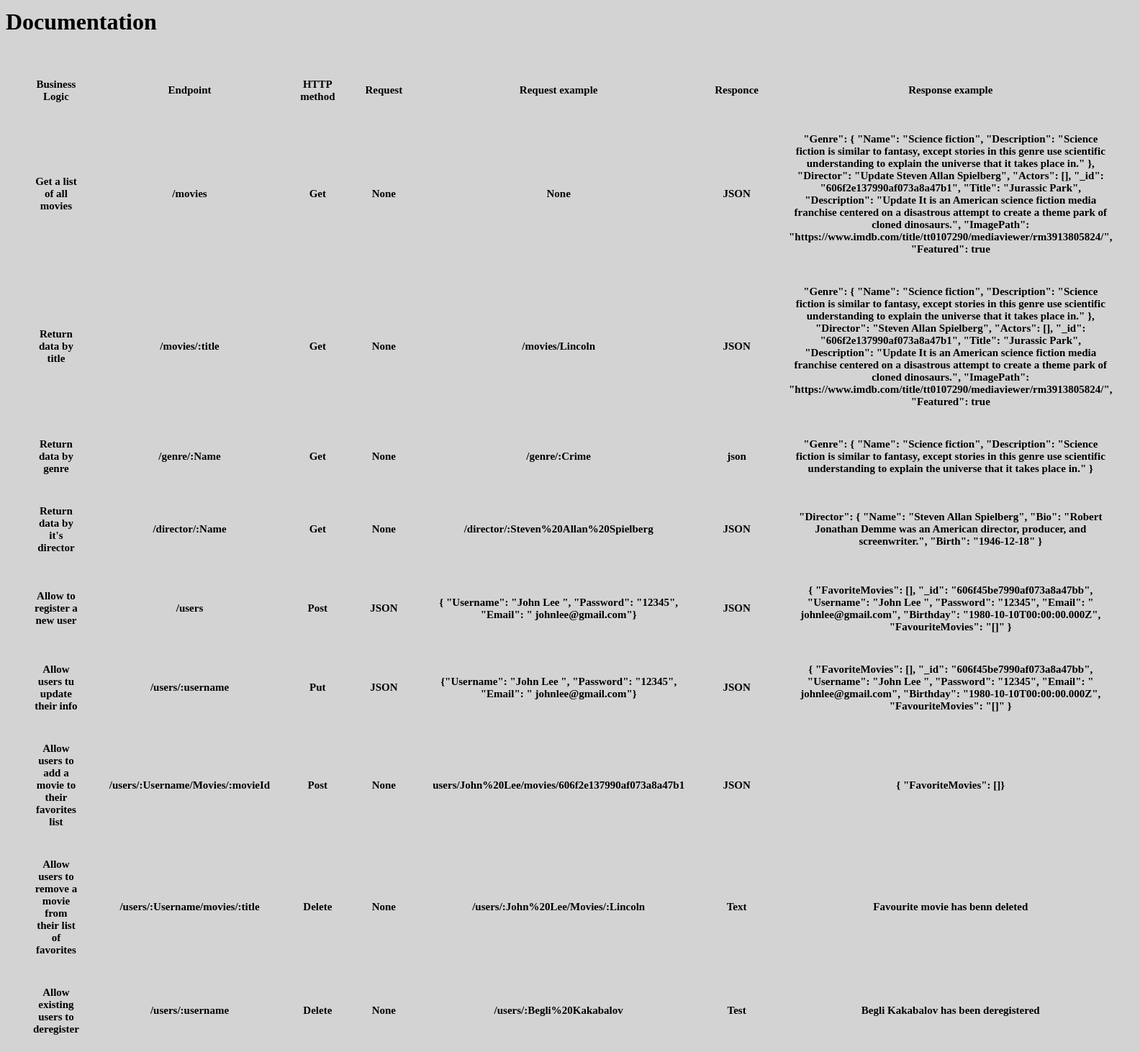
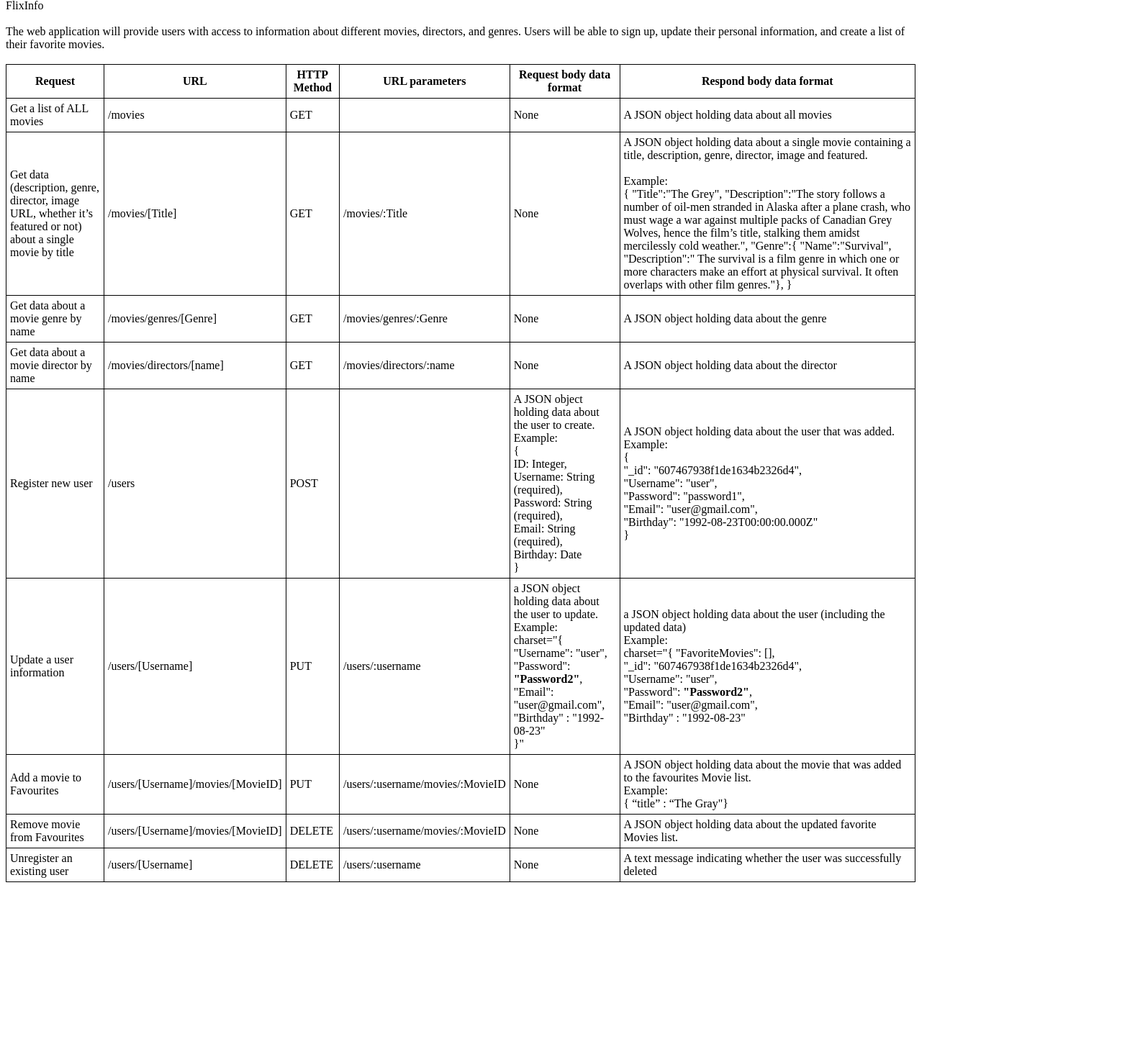
Before and after one commit to Begli0102/Movie_Api, a website: page public/documentation.html in a window 1280 px wide. Shown: the part 9-1471 px from the top of the page at 72% size, 1584 px wide, since content can reach past the window. After the commit the page ends 1243 px from the top, so only its background shows below. Drawn offline with Linux system fonts and the light colour scheme.

Commit message:
update README.md

```diff
--- a/css/styles.css
+++ /dev/null
@@ -1,22 +0,0 @@
-body{
-  background-color:lightgray;
-
-}
-table{
-    text-align: center;
-
-    padding: 1rem;
-}
-table tr{
-align-items:center;
-
-  font-size: 15px;
-
-}
-table td{
-  padding: 1rem;
-
-}
-table th{
-  padding:20px;
-}
--- a/public/documentation.html
+++ b/public/documentation.html
@@ -1,171 +1,145 @@
 <!DOCTYPE html>
-<html lang="en" dir="ltr">
+<html lang="en">
+
   <head>
     <meta charset="utf-8">
-    <title>Movie-API</title>
-    <link href="../css/styles.css" rel="stylesheet"  type="text/css">
+    <title>MoviesInfo</title>
+    <meta name="viewport" content="width=device-width, initial-scale=1.0">
+    <style>
+table, th, td {
+  border: 1px solid black;
+  border-collapse: collapse;
+}
+th, td {
+  padding: 5px;
+}
+</style>
   </head>
+
   <body>
-    <h1>Documentation</h1>
+    FlixInfo <br><br>
+
+    The web application will provide users with access to information about different
+    movies, directors, and genres. Users will be able to sign up, update their
+    personal information, and create a list of their favorite movies.
+    <br> <br>
 
     <table>
   <tr>
-          <th>Business Logic</th>
-          <th>Endpoint</th>
-          <th>HTTP method</th>
     <th>Request</th>
-          <th>Request example</th>
-          <th>Responce</th>
-          <th>Response example</th>
-        </tr>
-
-        <tr>
-          <th>Get a list of all movies</th>
-          <th>/movies</th>
-          <th>Get</th>
-          <th>None</th>
-          <th>None</th>
-          <th>JSON</th>
-          <th>
-            "Genre": {
-            "Name": "Science fiction",
-            "Description": "Science fiction is similar to fantasy, except stories in this genre use scientific understanding to explain the universe that it takes place in."
-        },
-        "Director": "Update Steven Allan Spielberg",
-        "Actors": [],
-        "_id": "606f2e137990af073a8a47b1",
-        "Title": "Jurassic Park",
-        "Description": "Update  It is an American science fiction media franchise centered on a disastrous attempt to create a theme park of cloned dinosaurs.",
-        "ImagePath": "https://www.imdb.com/title/tt0107290/mediaviewer/rm3913805824/",
-        "Featured": true
-       </th>
+    <th>URL</th>
+    <th>HTTP Method</th>
+    <th>URL parameters</th>
+    <th>Request body data format</th>
+    <th>Respond body data format</th>
   </tr>
   <tr>
-
-          <th>Return data by title</th>
-          <th>/movies/:title</th>
-          <th>Get</th>
-          <th>None</th>
-          <th>/movies/Lincoln</th>
-          <th>JSON</th>
-          <th>"Genre": {
-          "Name": "Science fiction",
-          "Description": "Science fiction is similar to fantasy, except stories in this genre use scientific understanding to explain the universe that it takes place in."
-      },
-      "Director": "Steven Allan Spielberg",
-      "Actors": [],
-      "_id": "606f2e137990af073a8a47b1",
-      "Title": "Jurassic Park",
-      "Description": "Update  It is an American science fiction media franchise centered on a disastrous attempt to create a theme park of cloned dinosaurs.",
-      "ImagePath": "https://www.imdb.com/title/tt0107290/mediaviewer/rm3913805824/",
-      "Featured": true
-      </th>
+    <td>Get a list of ALL movies</td>
+    <td>/movies</td>
+    <td>GET</td>
+    <td></td>
+    <td>None</td>
+    <td>A JSON object holding data about all movies</td>
   </tr>
   <tr>
-          <th>Return data by genre</th>
-          <th>/genre/:Name</th>
-          <th>Get</th>
-          <th>None</th>
-          <th>/genre/:Crime</th>
-          <th>json</th>
-          <th> "Genre": {
-            "Name": "Science fiction",
-            "Description": "Science fiction is similar to fantasy, except stories in this genre use scientific understanding to explain the universe that it takes place in."
+    <td>Get data (description, genre, director, image URL, whether it’s featured or not) about a single movie by title</td>
+    <td>/movies/[Title]</td>
+    <td>GET</td>
+    <td>/movies/:Title</td>
+    <td>None</td>
+    <td>A JSON object holding data about a single movie containing a title, description, genre, director, image and featured. <br><br>
+    Example: <br>
+    {
+    "Title":"The Grey",
+    "Description":"The story follows a number of oil-men stranded in Alaska after a plane crash, who must wage a war against multiple packs of Canadian Grey Wolves, hence the film’s title, stalking them amidst mercilessly cold weather.",
+    "Genre":{
+      "Name":"Survival",
+      "Description":" The survival is a film genre in which one or more characters make an effort at physical survival. It often overlaps with other film genres."},
      }
-          </th>
+        <br></td>
   </tr>
   <tr>
-          <th>Return data by it's director</th>
-          <th>/director/:Name</th>
-          <th>Get</th>
-          <th>None</th>
-          <th>/director/:Steven%20Allan%20Spielberg</th>
-          <th>JSON</th>
-          <th>"Director": {
-            "Name": "Steven Allan Spielberg",
-            "Bio": "Robert Jonathan Demme was an American director, producer, and screenwriter.",
-            "Birth": "1946-12-18"
-           }
-          </th>
-        </tr>
-
-      <tr>
-        <th>Allow to register a new user</th>
-        <th>/users</th>
-        <th>Post</th>
-        <th>JSON</th>
-        <th>
-        { "Username": "John Lee ",
-        "Password": "12345",
-        "Email": " johnlee@gmail.com"}
-       </th>
-        <th>JSON</th>
-        <th> {
-        "FavoriteMovies": [],
-        "_id": "606f45be7990af073a8a47bb",
-        "Username": "John Lee ",
-        "Password": "12345",
-        "Email": " johnlee@gmail.com",
-        "Birthday": "1980-10-10T00:00:00.000Z",
-        "FavouriteMovies": "[]"
-         }
-        </th>
-        </tr>
-
-          <tr>
-            <th>Allow users tu update their info</th>
-            <th>/users/:username</th>
-            <th>Put</th>
-            <th>JSON</th>
-            <th>
-            {"Username": "John Lee ",
-            "Password": "12345",
-            "Email": " johnlee@gmail.com"}
-           </th>
-            <th>JSON</th>
-            <th>{
-            "FavoriteMovies": [],
-            "_id": "606f45be7990af073a8a47bb",
-            "Username": "John Lee ",
-            "Password": "12345",
-            "Email": " johnlee@gmail.com",
-            "Birthday": "1980-10-10T00:00:00.000Z",
-            "FavouriteMovies": "[]"
-             }
-            </th>
-          </tr>
-
-
-        <tr>
-          <th>Allow users to add a movie to their favorites list</th>
-          <th>/users/:Username/Movies/:movieId</th>
-          <th>Post</th>
-          <th>None</th>
-          <th>users/John%20Lee/movies/606f2e137990af073a8a47b1</th>
-          <th>JSON</th>
-          <th>
-            { "FavoriteMovies": []}
-          </th>
-        </tr>
-
-        <tr>
-          <th>Allow users to remove a movie from their list of favorites</th>
-          <th>/users/:Username/movies/:title</th>
-          <th>Delete</th>
-          <th>None</th>
-          <th>/users/:John%20Lee/Movies/:Lincoln</th>
-          <th>Text</th>
-          <th>Favourite movie has benn deleted</th>
+    <td>Get data about a movie genre by name</td>
+    <td>/movies/genres/[Genre]</td>
+    <td>GET</td>
+    <td>/movies/genres/:Genre</td>
+    <td>None</td>
+    <td>A JSON object holding data about the genre</td>
   </tr>
   <tr>
-          <th>Allow existing users to deregister</th>
-          <th>/users/:username</th>
-          <th>Delete</th>
-          <th>None</th>
-          <th>/users/:Begli%20Kakabalov</th>
-          <th>Test</th>
-          <th>Begli Kakabalov has been deregistered</th>
+    <td>Get data about a movie director by name</td>
+    <td>/movies/directors/[name]</td>
+    <td>GET</td>
+    <td>/movies/directors/:name</td>
+    <td>None</td>
+    <td>A JSON object holding data about the director</td>
+  </tr>
+  <tr>
+    <td>Register new user</td>
+    <td>/users</td>
+    <td>POST</td>
+    <td></td>
+    <td>A JSON object holding data about the user to create. <br> Example: <br> {
+  <br>ID: Integer,
+  <br>Username: String (required),
+  <br>Password: String (required),
+  <br>Email: String (required),
+  <br>Birthday: Date
+<br>}</td>
+    <td>A JSON object holding data about the user that was added.
+<br>Example: <br> { <br>
+    "_id": "607467938f1de1634b2326d4",<br>
+    "Username": "user",<br>
+    "Password": "password1",<br>
+    "Email": "user@gmail.com",<br>
+    "Birthday": "1992-08-23T00:00:00.000Z"<br>
+}</td>
+  </tr>
+  <tr>
+    <td>Update a user information</td>
+    <td>/users/[Username]</td>
+    <td>PUT</td>
+    <td>/users/:username</td>
+    <td>a JSON object holding data about the user to update. <br> Example: <br> charset="{
+"Username": "user",<br>
+"Password": <strong>"Password2"</strong>,<br>
+"Email": "user@gmail.com",<br>
+"Birthday" : "1992-08-23"<br>
+}"</td>
+    <td> a JSON object holding data about the user (including the updated data) <br> Example: <br> charset="{
+      "FavoriteMovies": [],<br>
+          "_id": "607467938f1de1634b2326d4",<br>
+          "Username": "user",<br>
+"Password": <strong>"Password2"</strong>,<br>
+"Email": "user@gmail.com",<br>
+"Birthday" : "1992-08-23"<br></td>
+  </tr>
+  <tr>
+    <td>Add a movie to Favourites </td>
+    <td>/users/[Username]/movies/[MovieID]</td>
+    <td>PUT</td>
+    <td>/users/:username/movies/:MovieID</td>
+    <td>None</td>
+    <td>A JSON object holding data about the movie that was added to the favourites Movie list. <br> Example:<br> { “title” : “The Gray"}</td>
+  </tr>
+  <tr>
+    <td>Remove movie from Favourites</td>
+    <td>/users/[Username]/movies/[MovieID]</td>
+    <td>DELETE</td>
+    <td>/users/:username/movies/:MovieID</td>
+    <td>None</td>
+    <td>A JSON object holding data about the updated favorite Movies list.</td>
+  </tr>
+  <tr>
+    <td>Unregister an existing user</td>
+    <td>/users/[Username]</td>
+    <td>DELETE</td>
+    <td>/users/:username</td>
+    <td>None</td>
+    <td>A text message indicating whether the user was successfully deleted</td>
   </tr>
 </table>
+
   </body>
+
 </html>
```
Also changed, not shown: README.md. Lines whose indentation alone changed are shown as unchanged.
